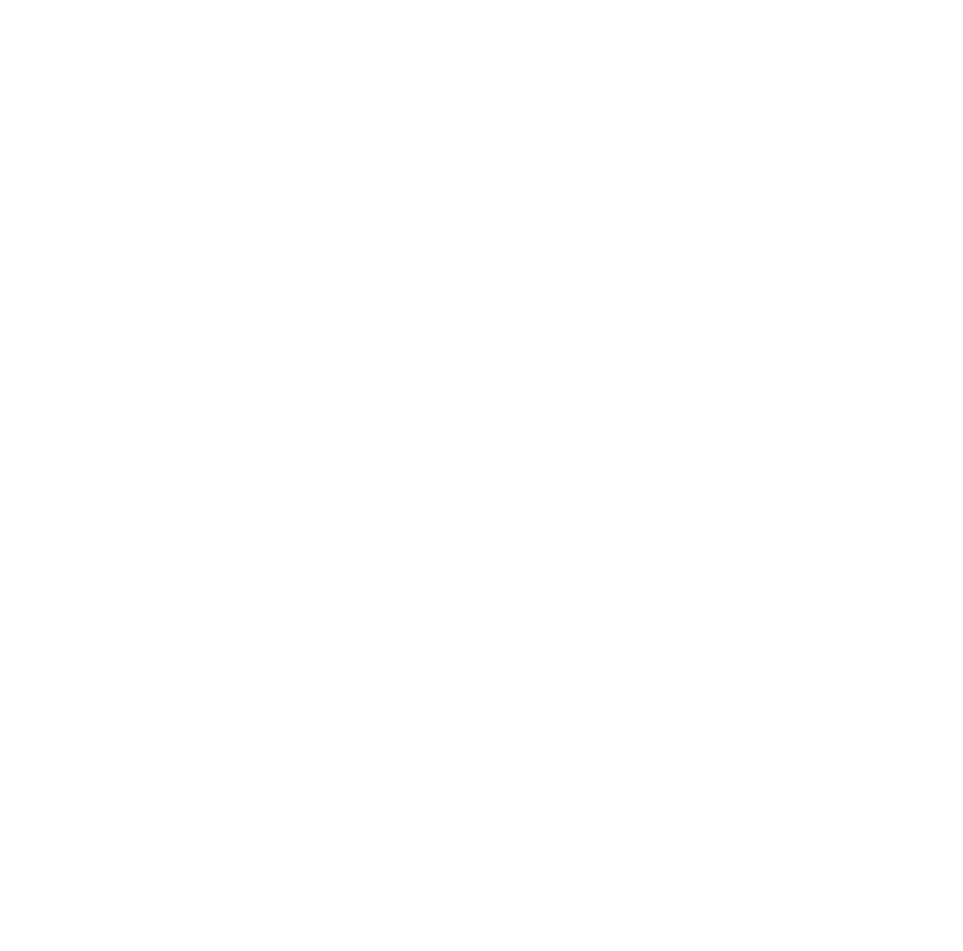
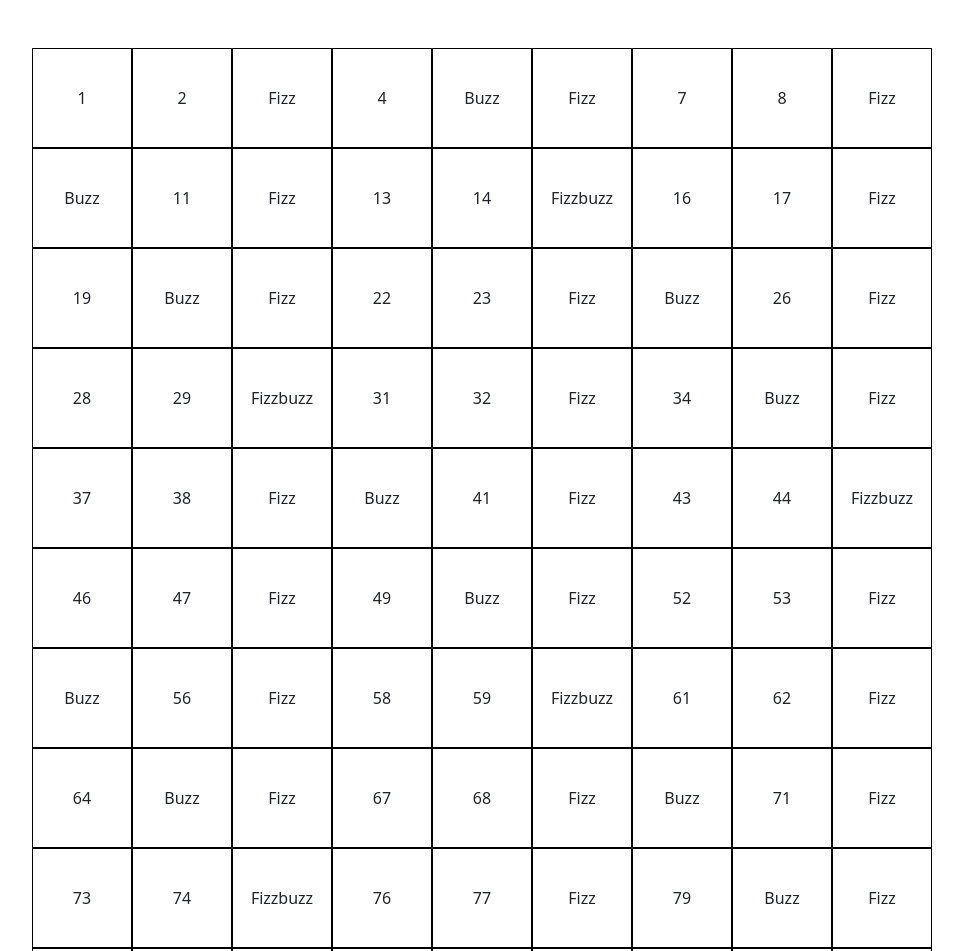
Before and after one commit to Marco9726/js-fizzbuzz, a plain HTML site: page index.html in a window 1280 px wide. Shown: the top 951 px of the page, without its empty margins (140-1103 px from the left). Before the commit the page ends 800 px from the top, so only its background shows below. Drawn offline with nearby package versions, Linux system fonts and the light colour scheme.

Commit message:
visualizzazionei valori in elementi html

```diff
--- a/css/style.css
+++ b/css/style.css
@@ -0,0 +1,14 @@
+*{
+    padding: 0;
+    margin: 0;
+    box-sizing: border-box;
+}
+
+.square{
+    height: 100px;
+    width: 100px;
+    border: 1px solid black;
+    display: flex;
+    justify-content: center;
+    align-items: center;
+}
--- a/index.html
+++ b/index.html
@@ -4,9 +4,14 @@
         <meta charset="UTF-8">
         <meta http-equiv="X-UA-Compatible" content="IE=edge">
         <meta name="viewport" content="width=device-width, initial-scale=1.0">
+        <link href="https://cdn.jsdelivr.net/npm/bootstrap@5.2.3/dist/css/bootstrap.min.css" rel="stylesheet" integrity="sha384-rbsA2VBKQhggwzxH7pPCaAqO46MgnOM80zW1RWuH61DGLwZJEdK2Kadq2F9CUG65" crossorigin="anonymous">
+        <link rel="stylesheet" href="./css/style.css">
         <title>Document</title>
     </head>
     <body>
+        <div class="container w-75 h-75 mx-auto my-5 d-flex flex-wrap ">
+
+        </div>
         <script type="text/javascript" src="./js/script.js"></script>
     </body>
 </html>
--- a/js/script.js
+++ b/js/script.js
@@ -1,19 +1,33 @@
+const container = document.querySelector('.container')
+
 //1
 for (let i=1; i<=100; i++){
+    //2
     if ( i % 3 == 0 && i % 5 != 0)
     {
-        console.log('Fizz');
+        let word = 'Fizz'
+        console.log(word);
+        //5.1
+        container.innerHTML += `<div class="square square-fizz">${word}</div>`
     }
-
+    //3
     else if ( i % 3 != 0 && i % 5 == 0 ){
-        console.log('Buzz');
+        let word = 'Buzz'
+        console.log(word);
+        //5.2
+        container.innerHTML += `<div class="square square-buzz">${word}</div>`
     }
-
+    //4
     else if ( i % 15 == 0 ) {
-        console.log('FizzBuzz');
+        let word = 'Fizzbuzz'
+        console.log(word);
+        //5.3
+        container.innerHTML += `<div class="square square-fizzbuzz">${word}</div>`
     }
-
     else {
-        console.log(i);
+        let word = i
+        console.log(word);
+        //5
+        container.innerHTML += `<div class="square">${word}</div>`
     }
 }
```
Also changed, not shown: read.txt.
